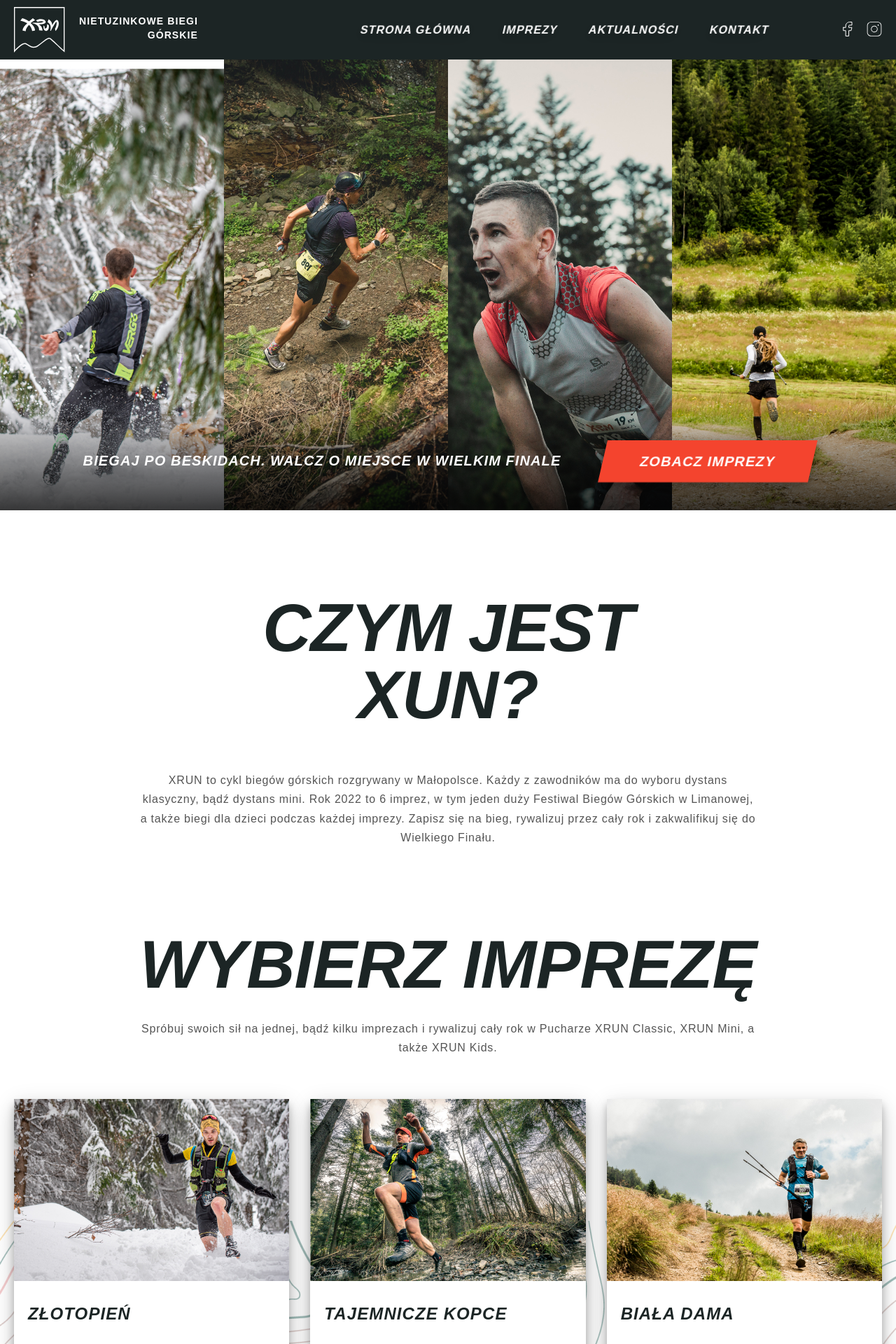
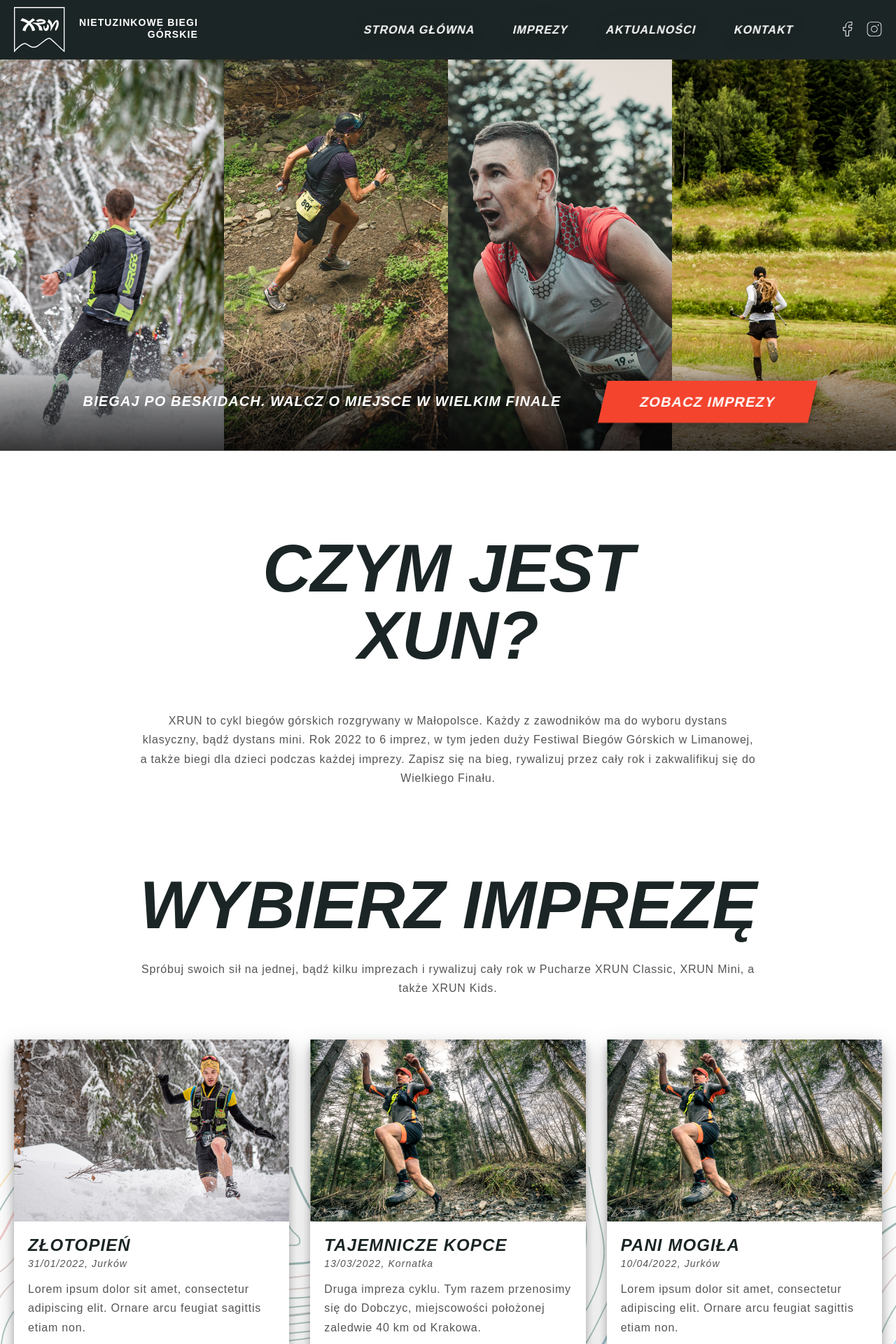
Before and after one commit to petkor1/serwis-biegowy, a PHP site: page / in a window 1280 px wide. Shown: the top 1920 px of the page at 70% size. Run offline with PHP 8.4, Linux system fonts and the light colour scheme.

Commit message:
zmiany w nagłówku, zmiany w kartach events, pliki comoposer php

```diff
--- a/index.html
+++ b/index.html
@@ -13,9 +13,9 @@
     <!------------------ NAGŁÓWEK ----------------------->
 
     <div class="nav-container">
-        <nav>
+        <nav id="nav">
             <a href="/" class="logo-container">
-                <img src="/images/logo.svg" alt="logo Xrun Biegi Górskie" class="logo-menu">
+                <img src="/images/logo.svg" alt="logo Xrun Biegi Górskie" id="logo" class="logo-menu">
                 <h5>Nietuzinkowe biegi<br>górskie</h5>
             </a>
 
@@ -111,55 +111,65 @@
                         <img src="/images/zlotopien-event.jpg" alt="Złotopień wydarzenie" class="card-img">
                         <div class="card-discription">
                             <h5 class="title">Złotopień</h5>
+                            <span class="event-date">31/01/2022, Jurków</span>
                             <p class="discription">Lorem ipsum dolor sit amet, consectetur adipiscing elit. Ornare arcu feugiat sagittis etiam non.</p>
                             <a href="#" class="event-card-button"><span>Zobacz</span><img src="/images/button-arrow.svg" alt="zobacz więcej"></a>
                         </div>
                     </div>
 
                     <div class="event-card">
-                        <img src="/images/event tajemnicze kopce.jpg" alt="Złotopień wydarzenie" class="card-img">
+                        <img src="/images/event tajemnicze kopce.jpg" alt="Tajemnicze Kopce" class="card-img">
                         <div class="card-discription">
                             <h5 class="title">Tajemnicze Kopce</h5>
+                            <span class="event-date">13/03/2022, Kornatka</span>
                             <p class="discription">Druga impreza cyklu. Tym razem przenosimy się do Dobczyc, miejscowości położonej zaledwie 40 km od Krakowa. </p>
                             <a href="#" class="event-card-button"><span>Zobacz</span><img src="/images/button-arrow.svg" alt="zobacz więcej"></a>
                         </div>
                     </div>
 
-                    <div class="event-card">
-                        <img src="/images/event pani mogiła.jpg" alt="Złotopień wydarzenie" class="card-img">
+                     <div class="event-card">
+                        <img src="/images/event tajemnicze kopce.jpg" alt="Pani Mogił" class="card-img">
                         <div class="card-discription">
-                            <h5 class="title">Biała Dama</h5>
+                            <h5 class="title">Pani Mogiła</h5>
+                            <span class="event-date">10/04/2022, Jurków</span>
                             <p class="discription">Lorem ipsum dolor sit amet, consectetur adipiscing elit. Ornare arcu feugiat sagittis etiam non.</p>
                             <a href="#" class="event-card-button"><span>Zobacz</span><img src="/images/button-arrow.svg" alt="zobacz więcej"></a>
                         </div>
                     </div>
 
                     <div class="event-card">
+                        <img src="/images/event pani mogiła.jpg" alt="Festiwal biegów Górskich" class="card-img">
+                        <div class="card-discription">
+
+                            <h5 class="title">Festiwal biegów Górskich</h5>
+                            <span class="event-date">3-5/06/2022, Limanowa</span>
+                            <p class="discription">Lorem ipsum dolor sit amet, consectetur adipiscing elit. Ornare arcu feugiat sagittis etiam non.</p>
+                            <a href="#" class="event-card-button"><span>Zobacz</span><img src="/images/button-arrow.svg" alt="zobacz więcej"></a>
+                        </div>
+                    </div>
+
+
+                    <div class="event-card">
                         <img src="/images/zlotopien-event.jpg" alt="Złotopień wydarzenie" class="card-img">
                         <div class="card-discription">
                             <h5 class="title">Ołtarz w Chmurach</h5>
+                            <span class="event-date">25/09/2022, Jurków</span>
                             <p class="discription">Lorem ipsum dolor sit amet, consectetur adipiscing elit. Ornare arcu feugiat sagittis etiam non.</p>
                             <a href="#" class="event-card-button"><span>Zobacz</span><img src="/images/button-arrow.svg" alt="zobacz więcej"></a>
                         </div>
                     </div>
 
                     <div class="event-card">
-                        <img src="/images/event tajemnicze kopce.jpg" alt="Złotopień wydarzenie" class="card-img">
+                        <img src="/images/event pani mogiła.jpg" alt="Biała Dama" class="card-img">
                         <div class="card-discription">
-                            <h5 class="title">Pani Mogiła</h5>
+                            <h5 class="title">Biała Dama</h5>
+                            <span class="event-date">23/10/2022, Kasina Wielka</span>
+
                             <p class="discription">Lorem ipsum dolor sit amet, consectetur adipiscing elit. Ornare arcu feugiat sagittis etiam non.</p>
                             <a href="#" class="event-card-button"><span>Zobacz</span><img src="/images/button-arrow.svg" alt="zobacz więcej"></a>
                         </div>
                     </div>
 
-                    <div class="event-card">
-                        <img src="/images/event pani mogiła.jpg" alt="Złotopień wydarzenie" class="card-img">
-                        <div class="card-discription">
-                            <h5 class="title">Festiwal biegów Górskich</h5>
-                            <p class="discription">Lorem ipsum dolor sit amet, consectetur adipiscing elit. Ornare arcu feugiat sagittis etiam non.</p>
-                            <a href="#" class="event-card-button"><span>Zobacz</span><img src="/images/button-arrow.svg" alt="zobacz więcej"></a>
-                        </div>
-                    </div>
                 </div>
             </div>
 
@@ -263,7 +273,8 @@
             </div>
             <div class="rights"><p>Strona wykonana przez Piotra Korbasa i Jarosława Czubę. Wszelkie prawa zastrzeżone.</p></div>
         </footer>
-
+        <button onclick="topFunction()" id="myBtn" title="Go to top">Top</button>
     </main>
 </body>
+<script src="/index.js"></script>
 </html>
--- a/style.css
+++ b/style.css
@@ -77,7 +77,7 @@ h5 {
     font-style: italic;
     font-weight: 900;
     text-transform: uppercase;
-    line-height: 140%;
+    line-height: 120%;
     letter-spacing: 1.1px;
     color: #1c2525;
 }
@@ -104,12 +104,35 @@ body{
     padding: 0 20px 0 20px;
 }
 
+#myBtn {
+    display: none;
+    position: fixed;
+    bottom: 20px;
+    right: 30px;
+    z-index: 99;
+    font-size: 18px;
+    border: none;
+    outline: none;
+    background-color: #00A4BD;
+    color: white;
+    cursor: pointer;
+    padding: 15px;
+  }
+
+  #myBtn:hover {
+    background-color: #555;
+  }
+
 /*------------NAWIGACJA--------------*/
 
 .nav-container{
     display: flex;
     background: #1c2525;
     z-index: 998;
+    position: fixed;
+    width: 100%;
+    top: 0;
+
 }
 
 nav{
@@ -119,6 +142,7 @@ nav{
     justify-content: space-between;
     align-items: center;
     margin: auto;
+    transition: 0.4s;
     padding: 10px 20px 10px 20px;
 }
 
@@ -153,13 +177,14 @@ nav a:hover{
 }
 
 nav .logo-menu {
+    transition: 0.4s;
     height: 65px;
 }
 
 nav .social{
     display: flex;
     align-items: center;
-    margin-left: 85px;
+    margin-left: 45px;
 }
 
 .social .inst-icon {
@@ -177,7 +202,7 @@ nav .menu-items{
 .dropdown-content {
     display: none;
     position: absolute;
-    min-width: 340px;
+    min-width: 350px;
     overflow: auto;
     background: white;
     box-shadow: 0px 10px 10px 0px rgba(0,0,0,0.4);
@@ -197,7 +222,6 @@ nav .menu-items{
   }
 .dropdown-content span {
     text-transform: uppercase;
-
     display: block;
     color: #000000;
     padding: 20px 20px 10px 20px;
@@ -212,7 +236,7 @@ nav .menu-items{
 .menu-button{
     background: rgba(255, 255, 255, 0);
     color: white;
-    padding: 20px;
+    padding: 10px 25px;
     font-size: 16px;
 
 }
@@ -388,15 +412,25 @@ nav .menu-items{
     display: flex;
     flex-direction: column;
     justify-content: space-between;
-    padding: 30px 20px 20px;
+    padding: 20px 20px 20px;
     background: white;
+    flex: 1;
+}
+.card-discription .event-date {
+    color: rgba(0, 0, 0, 0.67);
+    font-size: 14px;
+    padding-bottom: 5px;
+    padding-top: 3px;
+    letter-spacing: 1.1px;
+    font-style: italic;
 }
 
 .card-discription p{
     display: flex;
     font-weight: 400;
     font-style: normal;
-    padding-top: 20px;
+    padding-top: 10px;
+    padding-bottom: 15px;
 }
 
 .event-card-button{
@@ -410,7 +444,11 @@ nav .menu-items{
     line-height: 140%;
     letter-spacing: 1.1px;
     color: #1c2525;
-    padding-top: 20px;
+    border-top: 1px solid;
+    border-image: linear-gradient(to right, rgba(0, 0, 0, 0.151), rgba(0, 0, 0, 0)) 1;
+    padding-top: 15px;
+    margin-top: auto;
+
 }
 .event-card-button span{
     padding-right: 15px;
@@ -470,6 +508,7 @@ nav .menu-items{
     justify-content: space-between;
     padding: 30px 20px 20px;
     background: white;
+    flex: 1;
 }
 .news-card-discription .post-date {
     margin: 0;
@@ -489,6 +528,7 @@ nav .menu-items{
     font-weight: 400;
     font-style: normal;
     padding-top: 20px;
+
 }
 
 .news-card-button{
@@ -503,6 +543,7 @@ nav .menu-items{
     letter-spacing: 1.1px;
     color: #1c2525;
     padding-top: 20px;
+    margin-top: auto;
 }
 .news-card-button span{
     padding-right: 15px;
```
